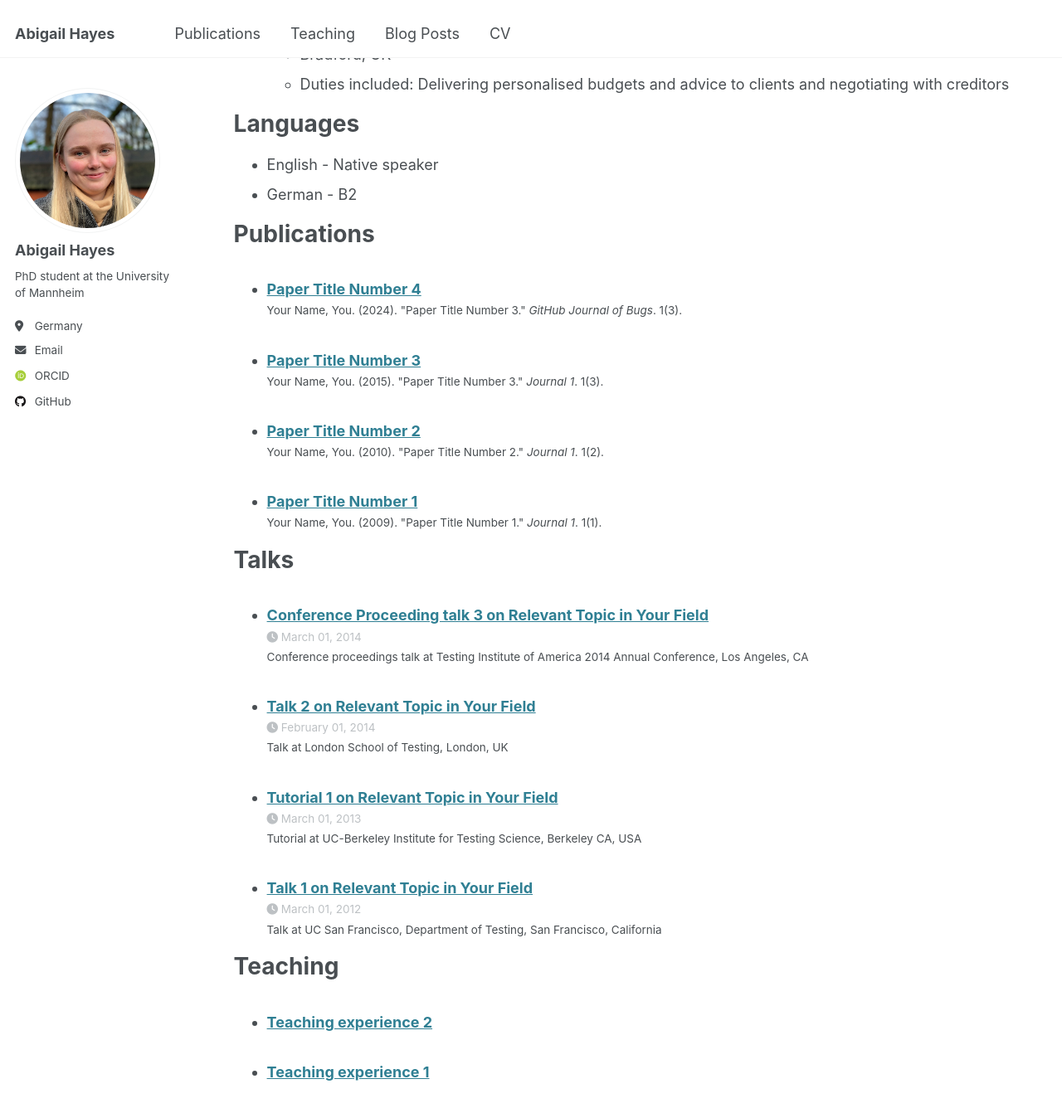
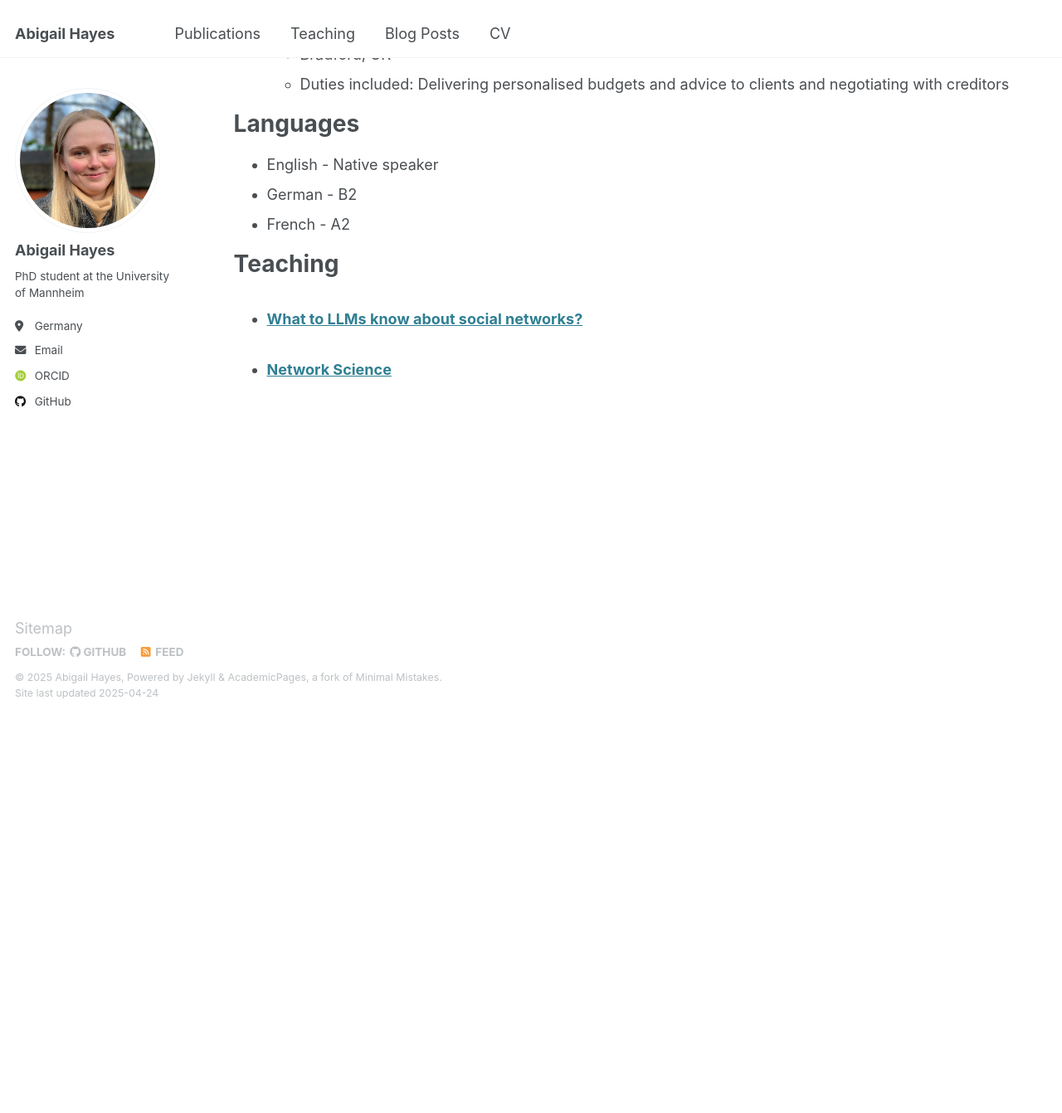
Before and after one commit to abigailhayes/abigailhayes.github.io, a Jekyll site: the page built from _pages/cv.md, in a window 1280 px wide and 1400 px high, scrolled down 740 px. Shown: the top 1342 px of the window at 83% size. Built offline with Jekyll 4.4.1, drawn with Linux system fonts in a browser that asks for light colours; some web fonts are replaced; after the commit the page ends 1604 px from its top, so only the background shows below that.

Commit message:
Update Spring 2025

```diff
--- a/_pages/cv.md
+++ b/_pages/cv.md
@@ -38,7 +38,9 @@ Languages
 ======
 * English - Native speaker
 * German - B2
+* French - A2
 
+<!---
 Publications
 ======
   <ul>{% for post in site.publications reversed %}
@@ -50,6 +52,7 @@ Talks
   <ul>{% for post in site.talks reversed %}
     {% include archive-single-talk-cv.html  %}
   {% endfor %}</ul>
+--->
 
 Teaching
 ======
--- a/_pages/publications.html
+++ b/_pages/publications.html
@@ -11,7 +11,10 @@ author_profile: true
 
 {% include base_path %}
 
+<div class="wordwrap">No available publications</a>.</div>
+
 <!-- New style rendering if publication categories are defined -->
+<!---
 {% if site.publication_category %}
   {% for category in site.publication_category  %}
     {% assign title_shown = false %}
@@ -31,3 +34,5 @@ author_profile: true
     {% include archive-single.html %}
   {% endfor %}
 {% endif %}
+
+--->
--- a/_teaching/2014-spring-teaching-1.md
+++ /dev/null
@@ -1,20 +0,0 @@
----
-title: "Teaching experience 1"
-collection: teaching
-type: "Undergraduate course"
-permalink: /teaching/2014-spring-teaching-1
-venue: "University 1, Department"
-date: 2014-01-01
-location: "City, Country"
----
-
-This is a description of a teaching experience. You can use markdown like any other post.
-
-Heading 1
-======
-
-Heading 2
-======
-
-Heading 3
-======
--- a/_teaching/2015-spring-teaching-2.md
+++ /dev/null
@@ -1,20 +0,0 @@
----
-title: "Teaching experience 2"
-collection: teaching
-type: "Workshop"
-permalink: /teaching/2015-spring-teaching-1
-venue: "University 1, Department"
-date: 2015-01-01
-location: "City, Country"
----
-
-This is a description of a teaching experience. You can use markdown like any other post.
-
-Heading 1
-======
-
-Heading 2
-======
-
-Heading 3
-======
--- /dev/null
+++ b/_teaching/2025-spring-teaching-1.md
@@ -0,0 +1,11 @@
+---
+title: "Network Science"
+collection: teaching
+type: "Masters course exercise"
+permalink: /teaching/2025-spring-teaching-1
+venue: "University of Mannheim, Chair of Data Science in the Economic and Social Sciences"
+date: 2025-02-01
+location: "Mannheim, Germany"
+---
+
+Responsible for exercises for a Masters level course on Network Science. Explained and discussed solutions to problem sheets with students. Additionally, assessment of assignment submissions.
--- /dev/null
+++ b/_teaching/2025-spring-teaching-2.md
@@ -0,0 +1,11 @@
+---
+title: "What to LLMs know about social networks?"
+collection: teaching
+type: "Team project supervision"
+permalink: /teaching/2025-spring-teaching-2
+venue: "University of Mannheim, Chair of Data Science in the Economic and Social Sciences"
+date: 2025-03-01
+location: "Mannheim, Germany"
+---
+
+Generated an initial project concept for a group of students. Supervised and advised the students to complete a successful research project.
```
